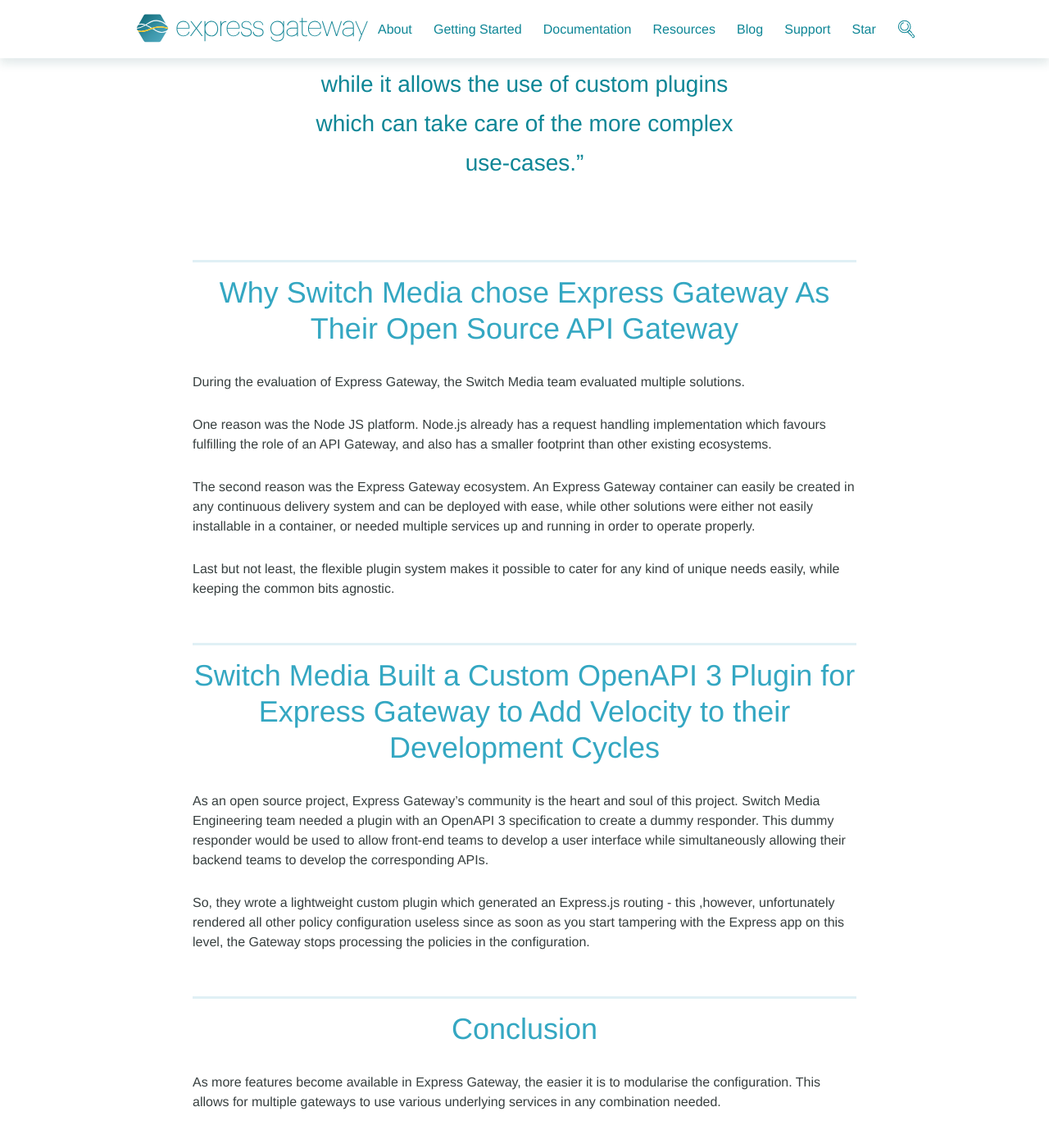
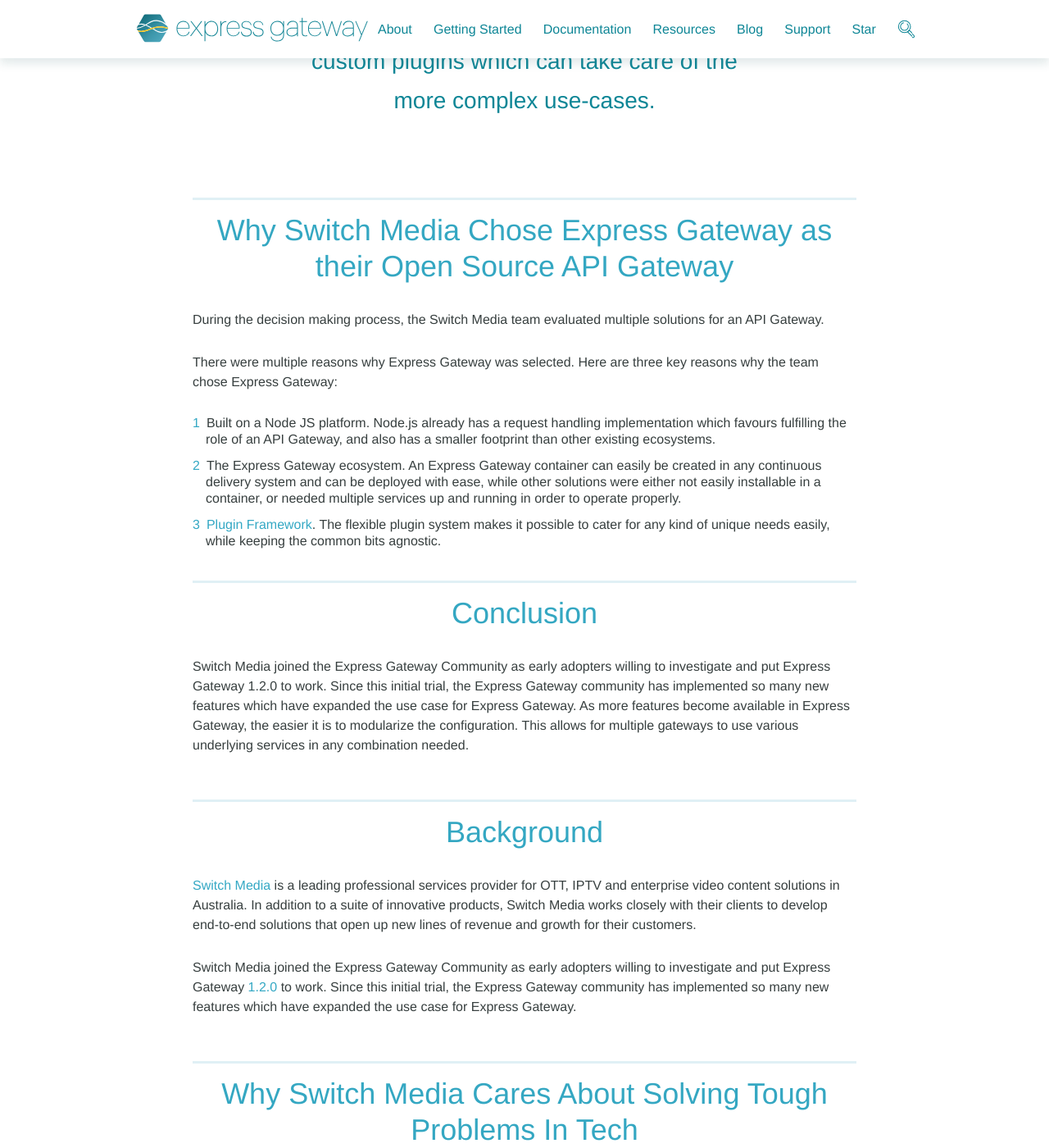
Before and after one commit to ExpressGateway/express-gateway.io, a Jekyll site: the page built from _pages/case-studies/switch.md, in a window 1280 px wide and 1400 px high, scrolled down 1696 px. Shown: the whole window at 82% size. Built offline with Jekyll 4.4.1, drawn with Linux system fonts in a browser that asks for light colours; nearby versions of some CDN libraries; some web fonts are replaced; comment, search, counter and statistics services are not loaded; some of the changed text lies outside the part shown.

Commit message:
Update switch.md

```diff
--- a/_pages/case-studies/switch.md
+++ b/_pages/case-studies/switch.md
@@ -1,9 +1,39 @@
 ---
-title: Switch Media serves 50k requests per minute with Express Gateway
-permalink: /case-studies/switch/
+title: Switch Media Fulfills Complex Requirements through Express Gateway
+permalink: "/case-studies/switchmedia/"
 layout: case-study-detail
 logo: switch
 ---
+
+### Background
+
+[Switch Media][switchmedia], is a leading professional services provider for OTT, IPTV and enterprise video content solutions in Australia. In addition to a suite of innovative products, Switch Media works closely with their clients to develop end-to-end solutions that open up new lines of revenue and growth for their customers.
+
+### Solving Tough Problems in Tech
+
+We caught up with Szabolcs Palmer, a Software Architect at Switch Media. Szabolcs is a software development veteran with more than ten years of experience as a developer, Chief Technology Officer and similar hands-on roles.
+
+A core problem throughout his experience in the field is providing one or more multi-tenanted services in a consumer-agnostic way, while having the possibility of introducing consumer-specific customizations.
+
+>The two terms are somewhat contradictory, so resolving this requirement in a clean way is only possible if they are separated on service layer level. Express Gateway is a perfect candidate for this use-case, since it provides enough flexibility to be able to each underlying agnostic API ideally via pure configuration, while it allows the use of custom plugins which can take care of the more complex use-cases.
+
+
+### Why Switch Media Chose Express Gateway as their Open Source API Gateway
+
+During the decision making process, the Switch Media team evaluated multiple solutions for an API Gateway.
+
+There were multiple reasons why Express Gateway was selected. Here are three key reasons why the team chose Express Gateway:
+
+1. Built on a Node JS platform. Node.js already has a request handling implementation which favours fulfilling the role of an API Gateway, and also has a smaller footprint than other existing ecosystems.
+2. The Express Gateway ecosystem. An Express Gateway container can easily be created in any continuous delivery system and can be deployed with ease, while other solutions were either not easily installable in a container, or needed multiple services up and running in order to operate properly.
+3. [Plugin Framework][plugin-framework]. The flexible plugin system makes it possible to cater for any kind of unique needs easily, while keeping the common bits agnostic.
+
+### Conclusion
+
+Switch Media joined the Express Gateway Community as early adopters willing to investigate and put Express Gateway 1.2.0 to work. Since this initial trial, the Express Gateway community has implemented so many new features which have expanded the use case for Express Gateway. As more features become available in Express Gateway, the easier it is to modularize the configuration. This allows for multiple gateways to use various underlying services in any combination needed.
+
+[switchmedia]: https://www.switch.tv
+[plugin-framework]: {{ site.baseurl }}{% link docs/plugins/index.md %}
 
 ### Background
 
```
